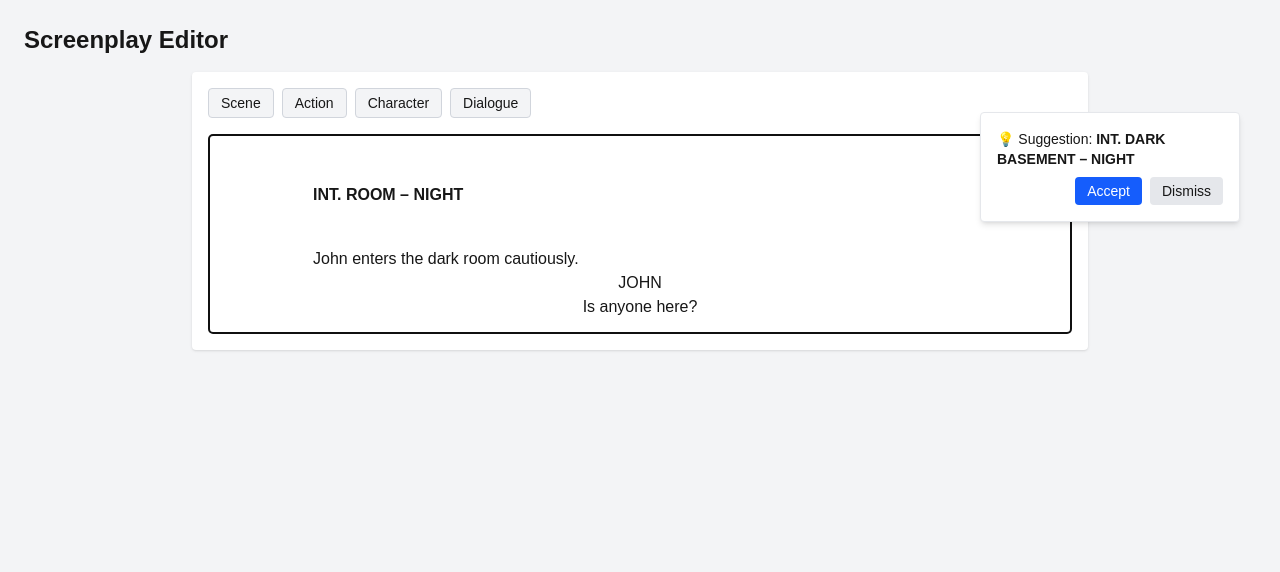
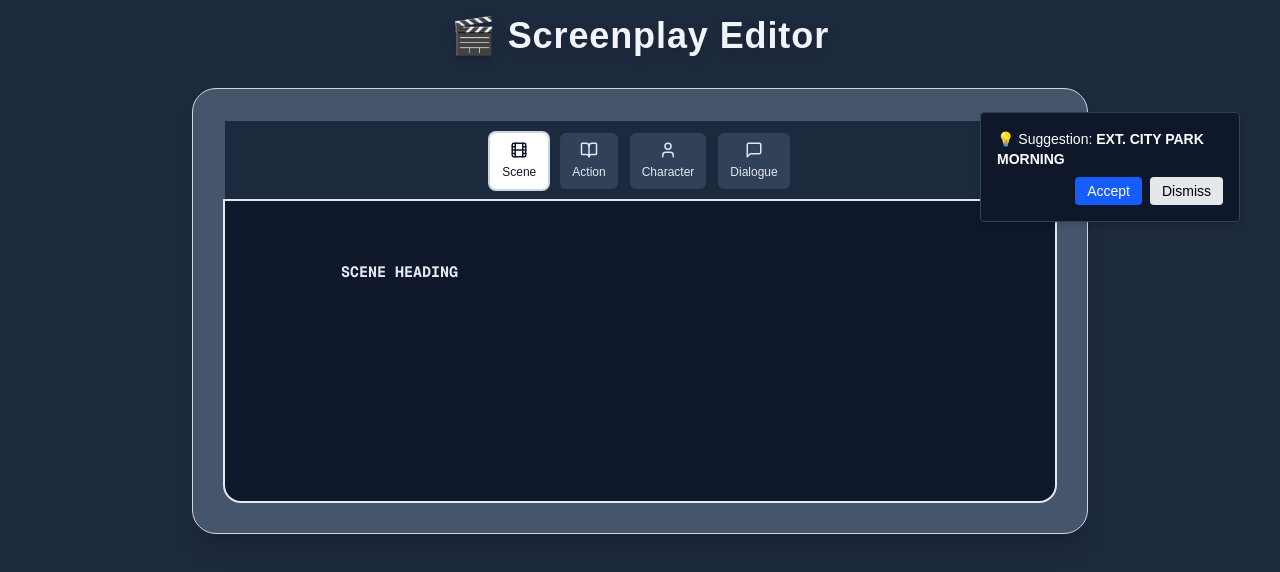
Before and after one commit to zohaib-softaims/Screenplay-Editor, a Next.js app: page / in a window 1280 px wide. Shown: the top 572 px of the page. Built offline with nearby package versions, Linux system fonts and the light colour scheme.

Commit message:
ui updated

```diff
--- /dev/null
+++ b/app/components/global/loader.tsx
@@ -0,0 +1,13 @@
+const Loader = () => {
+    return (
+      <div className="flex justify-center items-center h-screen bg-gray-100">
+        <div className="flex space-x-2">
+          <div className="w-4 h-4 bg-blue-500 rounded-full animate-pulse"></div>
+          <div className="w-4 h-4 bg-blue-500 rounded-full animate-pulse delay-150"></div>
+          <div className="w-4 h-4 bg-blue-500 rounded-full animate-pulse delay-300"></div>
+        </div>
+      </div>
+    );
+  };
+
+  export default Loader;
--- a/app/components/screenplay editor/BlockButton.tsx
+++ b/app/components/screenplay editor/BlockButton.tsx
@@ -1,25 +1,31 @@
 import { Transforms, Element as SlateElement } from "slate";
 import { useSlate } from "slate-react";
+import { useScreenplayStore } from "@/app/store/useScreenplayStore";
+import { ReactNode } from "react";
+export default function BlockButton({ type, children,icon }: { type: string; children: string,icon:ReactNode }) {
+  const editor = useSlate();
+const {currentSelectedLine}=useScreenplayStore()
+const isSelected=(type==currentSelectedLine?.type) || false
+return (
+  <button
+  onMouseDown={(e) => {
+    e.preventDefault();
+    Transforms.setNodes(editor, { type } as Partial<SlateElement>, {
+      match: (n) => SlateElement.isElement(n),
+      mode: 'lowest',
+    });
+  }}
+  className={`flex flex-col items-center justify-center gap-1 px-3 py-2 rounded-md text-[12px] font-medium transition-all duration-150
+    ${isSelected
+      ? 'bg-white text-slate-900 ring-2 ring-slate-300'
+      : 'bg-slate-700 text-slate-200 hover:bg-slate-600'}
+    focus:outline-none focus:ring-2 focus:ring-slate-300`}
+>
+  <span>{icon}</span>
+  <span>{children}</span>
+</button>
 
-export default function BlockButton({ type, children }: { type: string; children: string }) {
-  const editor = useSlate();
+)
 
-  return (
-    <button
-      onMouseDown={(e) => {
-        e.preventDefault();
-        Transforms.setNodes(
-          editor,
-          { type } as Partial<SlateElement>,
-          {
-            match: (n) => SlateElement.isElement(n),
-            mode: 'lowest',
-          }
-        );
-      }}
-      className="px-3 py-1 border border-gray-300 rounded bg-gray-100 text-sm"
-    >
-      {children}
-    </button>
-  );
+
 }
--- a/app/components/screenplay editor/ScreenplayEditor.tsx
+++ b/app/components/screenplay editor/ScreenplayEditor.tsx
@@ -1,90 +1,107 @@
-"use client"
+"use client";
 import { useCallback, useMemo, useState, useEffect } from "react";
 import { createEditor, Transforms, Editor, Node } from "slate";
-import { Slate, Editable, withReact } from "slate-react";
+import { Slate, Editable, withReact,RenderElementProps } from "slate-react";
 import { withHistory } from "slate-history";
-
 import BlockButton from "./BlockButton";
 import Element from "./Element";
 import SuggestionPopup from "./SuggestionPopup";
-
+import { predefinedSuggestions } from "@/app/data/predefinedSuggestions";
+import Loader from "../global/loader";
+import { useScreenplayStore } from "@/app/store/useScreenplayStore";
+import { Film, User, MessageSquare, BookOpen } from 'lucide-react'
 const defaultValue = [
   {
     type: "scene_heading",
-    children: [{ text: "INT. ROOM – NIGHT" }],
-  },
-  {
-    type: "action",
-    children: [{ text: "John enters the dark room cautiously." }],
-  },
-  {
-    type: "character",
-    children: [{ text: "JOHN" }],
-  },
-  {
-    type: "dialogue",
-    children: [{ text: "Is anyone here?" }],
+    children: [{ text: "Scene Heading" }],
   },
 ];
 
 export default function ScreenplayEditor() {
   const editor = useMemo(() => withHistory(withReact(createEditor())), []);
-  const [value, setValue] = useState<any>(defaultValue);
-  const [suggestion, setSuggestion] = useState<any>(null);
+  const { value, setValue,setCurrentSelectedLine,suggestion,setSuggestion,currentSelectedLine } = useScreenplayStore();
+  const [loading, setLoading] = useState(true);
+  useEffect(() => {
+    const savedValue = localStorage.getItem("screenplay");
+    if (savedValue) {
+      setValue(JSON.parse(savedValue));
+    }else{
+      setValue(defaultValue)
+    }
+    setLoading(false);
+  }, []);
 
   useEffect(() => {
-    const saved = localStorage.getItem("screenplay");
-    if (saved) {
-      setValue(JSON.parse(saved));
+    if (!loading) {
+      localStorage.setItem("screenplay", JSON.stringify(value));
     }
-  }, []);
-
-
-  useEffect(() => {
-    localStorage.setItem("screenplay", JSON.stringify(value));
-  }, [value]);
+  }, [value, loading]);
 
   const handleChange = (newValue: any) => {
     setValue(newValue);
-console.log("new value",newValue)
-    const [nodeEntry] = Editor.nodes(editor, {
-      match: (n: any) => n.type === "scene_heading",
-      reverse: true,
+    let foundSuggestion = false;
+
+    const processNode = (node: any, path: any) => {
+      const textContent = Node.string(node);
+      const trimmedText = textContent.trim();
+
+      if (node.type === "scene_heading") {
+        const randomIndex = Math.floor(Math.random() * predefinedSuggestions.length);
+        const sceneSuggestion = predefinedSuggestions[randomIndex];
+        if (sceneSuggestion) {
+          setSuggestion({
+            path,
+            suggestion: sceneSuggestion,
+            replacementText: sceneSuggestion,
           });
-
-    if (nodeEntry) {
-      const [node, path] = nodeEntry;
-      const textContent = Node.string(node);
-      if (textContent === "INT. ROOM – NIGHT") {
-        setSuggestion({ path, suggestion: "INT. DARK BASEMENT – NIGHT" });
-      } else {
-        setSuggestion(null);
+          foundSuggestion = true;
         }
-    } else {
+      }
+      if (textContent !== trimmedText) {
+        setSuggestion({
+          path,
+          suggestion: "Fixed Formatting issue",
+          replacementText: trimmedText,
+        });
+        foundSuggestion = true;
+      }
+        setCurrentSelectedLine({type:node.type,text:textContent});
+    };
+    Editor.nodes(editor, {
+      match: (n: any) =>
+        n.type === "scene_heading" ||
+        n.type === "action" ||
+        n.type === "character" ||
+        n.type === "dialogue",
+    }).forEach(([node, path]) => {
+      processNode(node, path);
+    });
+    if (!foundSuggestion) {
       setSuggestion(null);
     }
   };
 
 const acceptSuggestion = () => {
   if (suggestion) {
-      Transforms.delete(editor, { at: suggestion.path.concat(0) });
-      Transforms.insertText(editor, suggestion.suggestion, {
-        at: suggestion.path.concat(0),
+    Transforms.insertText(editor, suggestion.replacementText, {
+      at: suggestion.path,
     });
     setSuggestion(null);
   }
 };
 
+
   const renderElement = useCallback((props: any) => <Element {...props} />, []);
 
+
   return (
-    <div className="bg-white p-4 rounded shadow max-w-4xl mx-auto relative">
+    <div className="bg-slate-600 p-6 sm:p-8 rounded-3xl shadow-xl max-w-4xl mx-auto relative border border-gray-300">
     <Slate editor={editor} initialValue={value} onChange={handleChange}>
-        <div className="flex gap-2 mb-4">
-          <BlockButton type="scene_heading">Scene</BlockButton>
-          <BlockButton type="action">Action</BlockButton>
-          <BlockButton type="character">Character</BlockButton>
-          <BlockButton type="dialogue">Dialogue</BlockButton>
+    <div className="flex  justify-center items-center gap-3 px-4 py-3 bg-slate-800">
+  <BlockButton type="scene_heading" icon={<Film size={18} />} >Scene</BlockButton>
+  <BlockButton type="action" icon={<BookOpen size={18} />} >Action</BlockButton>
+  <BlockButton type="character" icon={<User size={18} />} >Character</BlockButton>
+  <BlockButton type="dialogue" icon={<MessageSquare size={18} />} >Dialogue</BlockButton>
 </div>
 
 <Editable
@@ -92,7 +109,8 @@ console.log("new value",newValue)
   placeholder="Start writing your screenplay..."
   spellCheck
   autoFocus
-          className="min-h-[200px] p-2 border rounded"
+  className="min-h-[300px] p-5 text-[15px] font-mono focus:outline-none focus:ring-2 focus:ring-slate-9000
+    bg-slate-900 text-slate-200 placeholder-slate-400 rounded-b-2xl"
 />
 
       {suggestion && (
@@ -104,5 +122,8 @@ console.log("new value",newValue)
       )}
     </Slate>
   </div>
+
   );
+
+
 }
--- a/app/components/screenplay editor/SuggestionPopup.tsx
+++ b/app/components/screenplay editor/SuggestionPopup.tsx
@@ -8,7 +8,7 @@ export default function SuggestionPopup({
     onDismiss: () => void;
   }) {
     return (
-      <div className="fixed top-28 right-10 bg-white border border-gray-200 p-4 rounded shadow-md w-[260px] z-50">
+      <div className="text-white fixed top-28 right-10 bg-slate-900 border border-slate-700 p-4 rounded shadow-md w-[260px] z-50">
         <p className="text-sm mb-2">
           💡 Suggestion:{" "}
           <span className="font-semibold">{suggestion.suggestion}</span>
@@ -22,7 +22,7 @@ export default function SuggestionPopup({
           </button>
           <button
             onClick={onDismiss}
-            className="bg-gray-200 px-3 py-1 text-sm rounded"
+            className="text-black bg-gray-200 px-3 py-1 text-sm rounded"
           >
             Dismiss
           </button>
--- /dev/null
+++ b/app/data/predefinedSuggestions.ts
@@ -0,0 +1,12 @@
+export const predefinedSuggestions: string[] = [
+    "INT. DARK BASEMENT NIGHT",
+    "EXT. DESERT DAY",
+    "INT. OFFICE DAY",
+    "EXT. BEACH SUNSET",
+    "INT. CAVE NIGHT",
+    "EXT. CITY PARK MORNING",
+    "INT. HOUSE EVENING",
+    "EXT. MOUNTAIN DAY",
+    "INT. HOSPITAL NIGHT",
+    "EXT. AIRPORT DAY",
+  ];
--- a/app/page.tsx
+++ b/app/page.tsx
@@ -1,10 +1,15 @@
+import ScreenplayEditor from "./components/screenplay editor/ScreenplayEditor";
 
-import ScreenplayEditor from "./components/screenplay editor/ScreenplayEditor";
 export default function Home() {
   return (
-    <main className="min-h-screen bg-gray-100 p-6">
-    <h1 className="text-2xl font-bold mb-4">Screenplay Editor</h1>
-    <ScreenplayEditor />
-  </main>
+    <main className="min-h-screen bg-slate-800 flex flex-col items-center justify-start p-4">
+      <div className="w-full max-w-5xl">
+      <h1 className="text-4xl font-extrabold text-slate-100 mb-8 text-center tracking-wide drop-shadow-lg">
+  🎬 Screenplay Editor
+</h1>
+
+        <ScreenplayEditor />
+      </div>
+    </main>
   );
 }
--- /dev/null
+++ b/app/store/useScreenplayStore.ts
@@ -0,0 +1,35 @@
+import { create } from "zustand";
+import { Path } from "slate";
+
+interface ScreenplayState {
+  value: { type: string; children: { text: string }[] }[];
+  setValue: (newValue: { type: string; children: { text: string }[] }[]) => void;
+
+  currentSelectedLine: { type: string; text: string } | null;
+  setCurrentSelectedLine: (line: { type: string; text: string } | null) => void;
+
+  suggestion: { path: Path; suggestion: string; replacementText: string } | null;
+  setSuggestion: (suggestion: { path: Path; suggestion: string; replacementText: string } | null) => void;
+}
+
+export const useScreenplayStore = create<ScreenplayState>((set) => ({
+  value: [
+    {
+      type: "scene_heading",
+      children: [{ text: "Scene Heading" }],
+    },
+  ],
+  setValue: (newValue) => {
+    set(() => ({ value: newValue }));
+  },
+
+  currentSelectedLine: null,
+  setCurrentSelectedLine: (line) => {
+    set(() => ({ currentSelectedLine: line }));
+  },
+
+  suggestion: null,
+  setSuggestion: (suggestion) => {
+    set(() => ({ suggestion }));
+  },
+}));
--- a/package.json
+++ b/package.json
@@ -9,13 +9,15 @@
     "lint": "next lint"
   },
   "dependencies": {
+    "lucide-react": "^0.488.0",
     "next": "15.3.0",
     "react": "^19.0.0",
     "react-dom": "^19.0.0",
     "slate": "^0.112.0",
     "slate-dom": "^0.112.2",
     "slate-history": "^0.110.3",
-    "slate-react": "^0.112.1"
+    "slate-react": "^0.112.1",
+    "zustand": "^5.0.3"
   },
   "devDependencies": {
     "@eslint/eslintrc": "^3",
```
Also changed, not shown: 1 other file (tests, documents, lock files or other folders). Lines whose indentation alone changed are shown as unchanged.
